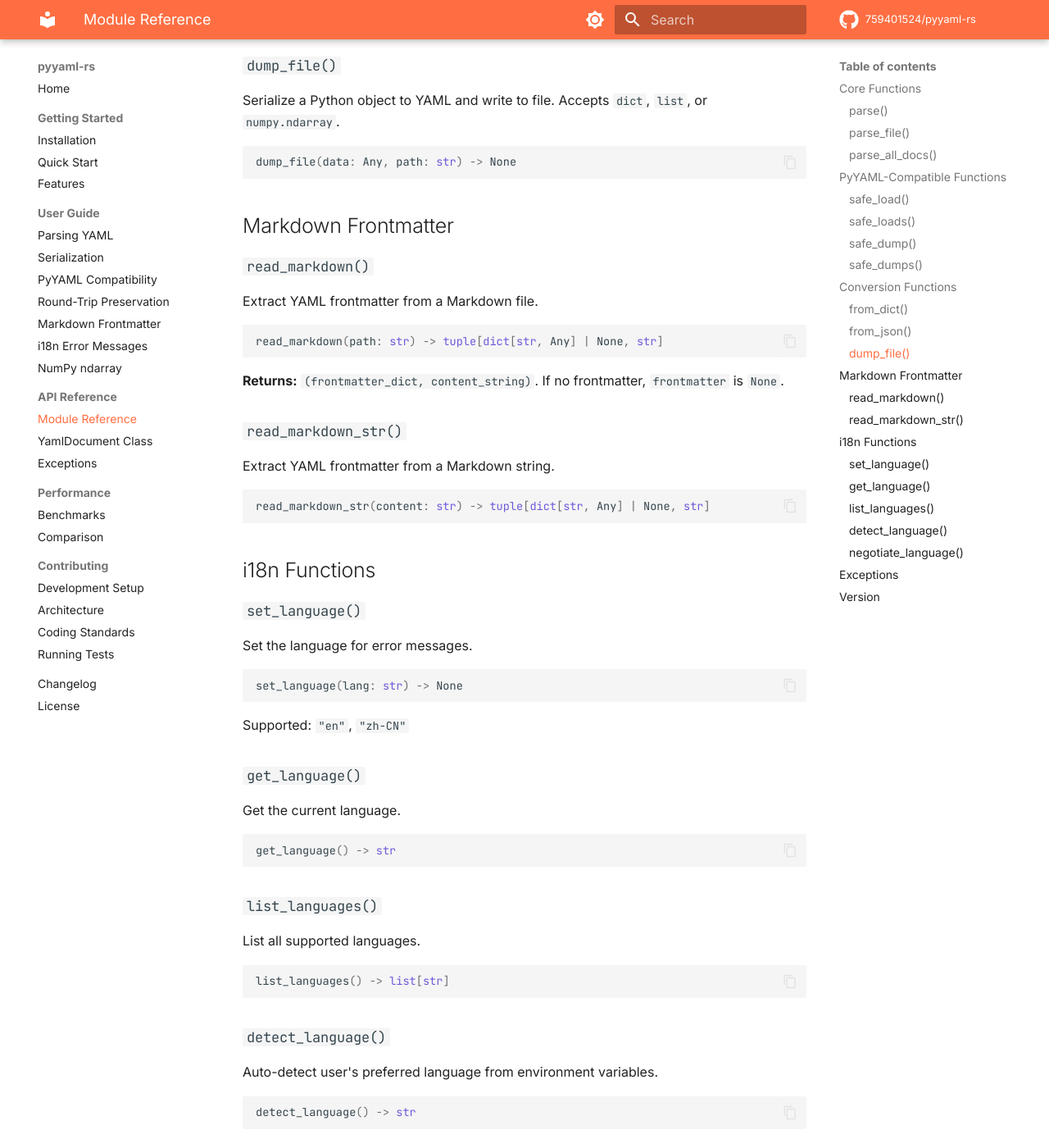
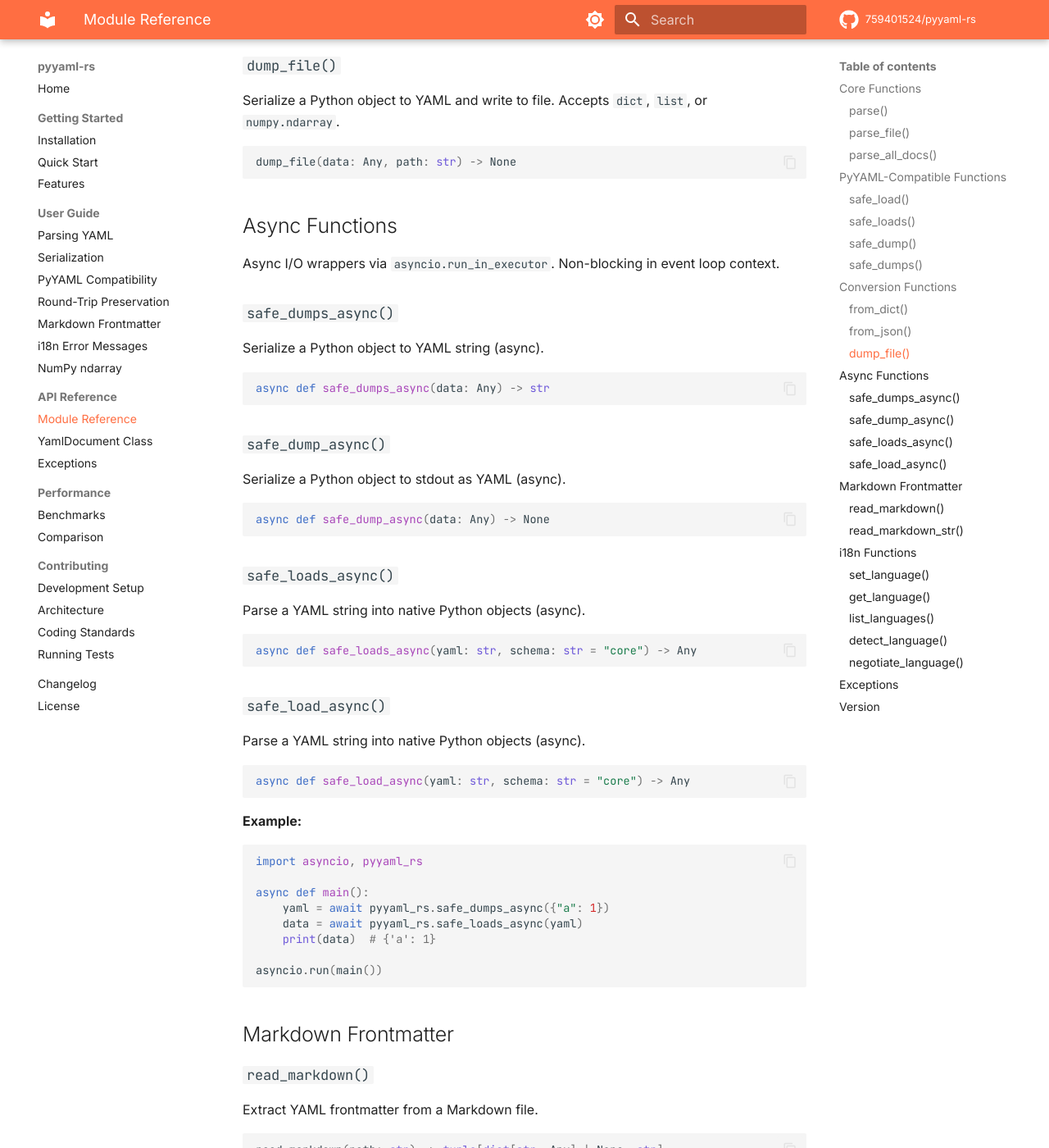
Before and after one commit to 759401524/pyrs-yaml, an MkDocs documentation site: the page built from docs/api/reference.md, in a window 1280 px wide and 1400 px high, scrolled down 3083 px. Shown: the whole window at 82% size. Built offline with MkDocs 1.6.1 and Material for MkDocs 9.7.7, drawn with Linux system fonts in a browser that asks for light colours; comment, search, counter and statistics services are not loaded; the version menu is left out; some of the changed text lies outside the part shown.

Commit message:
docs: update docs for v0.6.0 — async, validate, reparse, benchmarks

````diff
--- a/docs/api/reference.md
+++ b/docs/api/reference.md
@@ -147,6 +147,55 @@ Serialize a Python object to YAML and write to file. Accepts `dict`, `list`, or
 dump_file(data: Any, path: str) -> None
 ```
 
+## Async Functions
+
+Async I/O wrappers via `asyncio.run_in_executor`. Non-blocking in event loop context.
+
+### `safe_dumps_async()`
+
+Serialize a Python object to YAML string (async).
+
+```python
+async def safe_dumps_async(data: Any) -> str
+```
+
+### `safe_dump_async()`
+
+Serialize a Python object to stdout as YAML (async).
+
+```python
+async def safe_dump_async(data: Any) -> None
+```
+
+### `safe_loads_async()`
+
+Parse a YAML string into native Python objects (async).
+
+```python
+async def safe_loads_async(yaml: str, schema: str = "core") -> Any
+```
+
+### `safe_load_async()`
+
+Parse a YAML string into native Python objects (async).
+
+```python
+async def safe_load_async(yaml: str, schema: str = "core") -> Any
+```
+
+**Example:**
+
+```python
+import asyncio, pyyaml_rs
+
+async def main():
+    yaml = await pyyaml_rs.safe_dumps_async({"a": 1})
+    data = await pyyaml_rs.safe_loads_async(yaml)
+    print(data)  # {'a': 1}
+
+asyncio.run(main())
+```
+
 ## Markdown Frontmatter
 
 ### `read_markdown()`
@@ -216,9 +265,10 @@ negotiate_language(user_locales: list[str], default: str = "en") -> str
 - `YamlParseError` — YAML parsing error (inherits from `ValueError`)
 - `YamlSerializeError` — YAML serialization error (inherits from `ValueError`)
 - `YamlTypeError` — Type conversion error (inherits from `TypeError`)
+- `YamlValidateError` — JSON Schema validation error (inherits from `ValueError`)
 
 ## Version
 
 ```python
-__version__ = "0.2.0"
+__version__ = "0.6.0"
 ```
--- a/docs/features.md
+++ b/docs/features.md
@@ -47,6 +47,50 @@ yaml.safe_load(yaml_text)
 yaml.safe_dump(data)
 yaml.safe_loads(yaml_text)
 yaml.safe_dumps(data)
+```
+
+## Async I/O
+
+Non-blocking serialization and parsing via `asyncio`:
+
+```python
+import asyncio
+import pyyaml_rs
+
+async def main():
+    yaml = await pyyaml_rs.safe_dumps_async({"a": 1})
+    data = await pyyaml_rs.safe_loads_async(yaml)
+    print(data)  # {'a': 1}
+
+asyncio.run(main())
+```
+
+Available functions: `safe_dumps_async`, `safe_dump_async`, `safe_loads_async`, `safe_load_async`.
+
+## JSON Schema Validation
+
+Validate parsed YAML documents against JSON Schema:
+
+```python
+doc = pyyaml_rs.parse("name: Alice\nage: 30")
+doc.validate({"type": "object", "properties": {"name": {"type": "string"}}})
+
+# Schema as JSON string
+doc.validate('{"type": "object", "required": ["name"]}')
+```
+
+Raises `YamlValidateError` on validation failure.
+
+## Incremental Re-parse
+
+Re-parse stored source text in place with different options:
+
+```python
+doc = pyyaml_rs.parse("x: on")
+print(doc.get("x"))  # "on" (string, core schema)
+
+doc.reparse(schema="yaml1.1")
+print(doc.get("x"))  # True (bool, yaml1.1 schema)
 ```
 
 ## NumPy ndarray Support
@@ -119,3 +163,7 @@
 | Complex keys | ✅ Supported |
 | Escape sequences | ✅ Supported |
 | Multi-document | ✅ Supported |
+| **Async I/O** | **✅ `safe_*_async`** |
+| **JSON Schema validation** | **✅ `doc.validate()`** |
+| **Incremental re-parse** | **✅ `doc.reparse()`** |
+| **JSON export** | **✅ `doc.to_json()`** |
````
Also changed, not shown: CHANGELOG.md (+34 -0 lines), README.md (+51 -0 lines), ROADMAP.md (+17 -4 lines), docs/api/exceptions.md (+24 -0 lines), docs/api/yaml-document.md (+94 -0 lines), docs/performance/benchmarks.md (+15 -15 lines), 1 other file.
